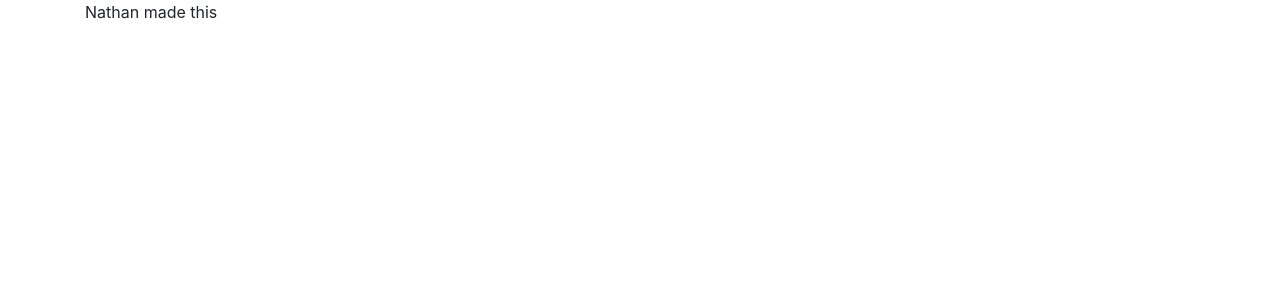
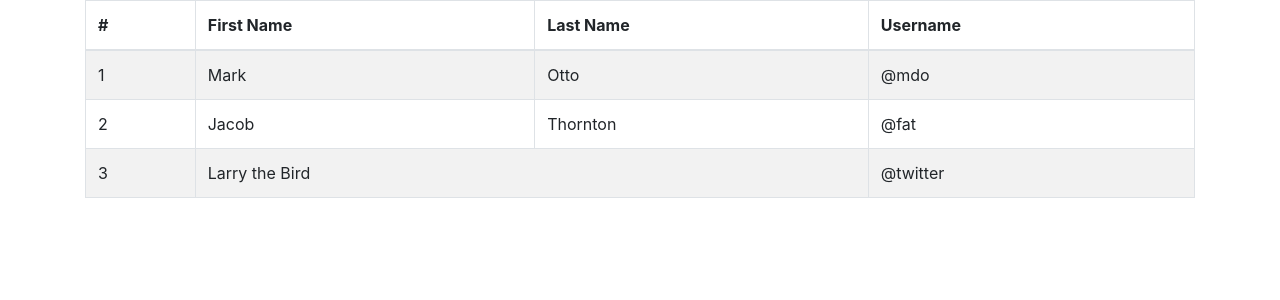
Before and after one commit to joseph1wan/gpmn-nsl-archive, a React (Create React App) app in the folder client/: page /maintenance in a window 1280 px wide. Shown: the top 300 px of the page. Built offline with nearby package versions, Linux system fonts and the light colour scheme.

Commit message:
made a table

```diff
--- a/client/src/components/maintenance/Maintenance.js
+++ b/client/src/components/maintenance/Maintenance.js
@@ -1,7 +1,8 @@
 import React from 'react';
+import Table from '../table';
 
 const Maintenance = () => {
-  return <div>Nathan made this</div>;
+  return <Table />;
 };
 
 export default Maintenance;
--- /dev/null
+++ b/client/src/components/table/Table.js
@@ -0,0 +1,38 @@
+import React from 'react';
+import { Table as BootstrapTable } from 'react-bootstrap';
+
+const Table = () => {
+  return (
+    <BootstrapTable striped bordered hover>
+      <thead>
+        <tr>
+          <th>#</th>
+          <th>First Name</th>
+          <th>Last Name</th>
+          <th>Username</th>
+        </tr>
+      </thead>
+      <tbody>
+        <tr>
+          <td>1</td>
+          <td>Mark</td>
+          <td>Otto</td>
+          <td>@mdo</td>
+        </tr>
+        <tr>
+          <td>2</td>
+          <td>Jacob</td>
+          <td>Thornton</td>
+          <td>@fat</td>
+        </tr>
+        <tr>
+          <td>3</td>
+          <td colSpan="2">Larry the Bird</td>
+          <td>@twitter</td>
+        </tr>
+      </tbody>
+    </BootstrapTable>
+  );
+};
+
+export default Table;
--- /dev/null
+++ b/client/src/components/table/index.js
@@ -0,0 +1,3 @@
+import Table from './Table';
+
+export default Table;
```
